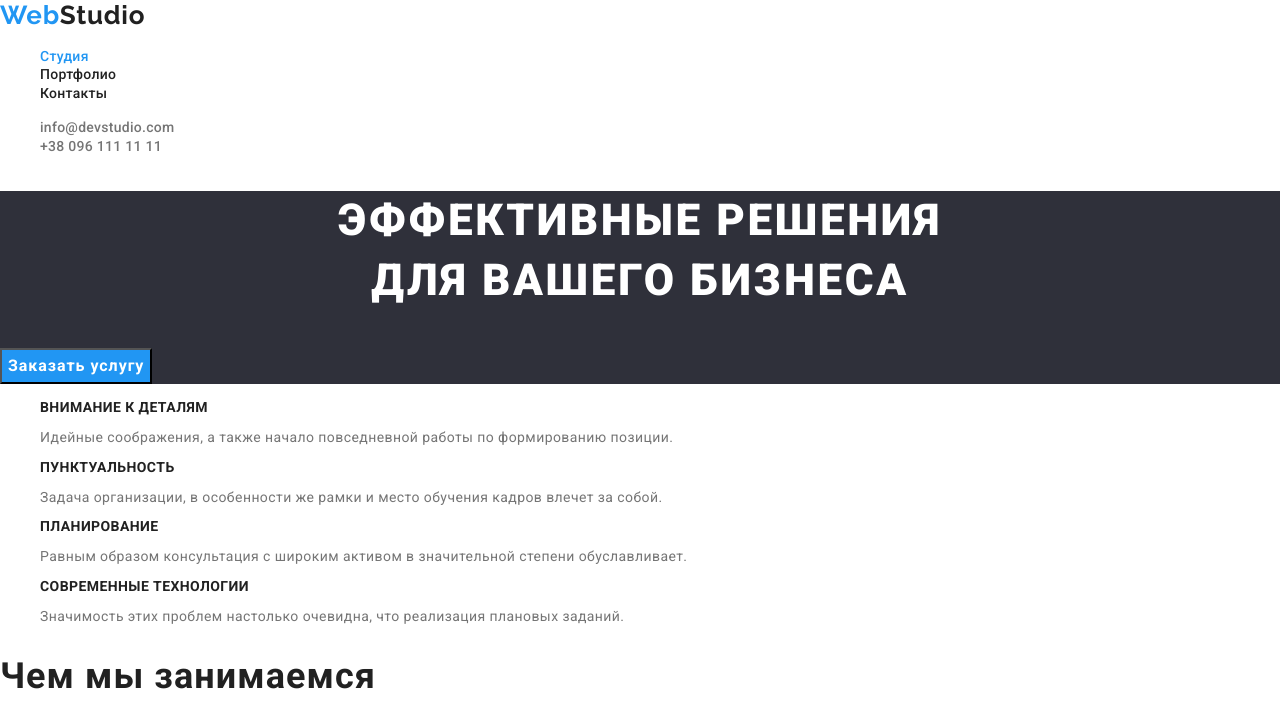
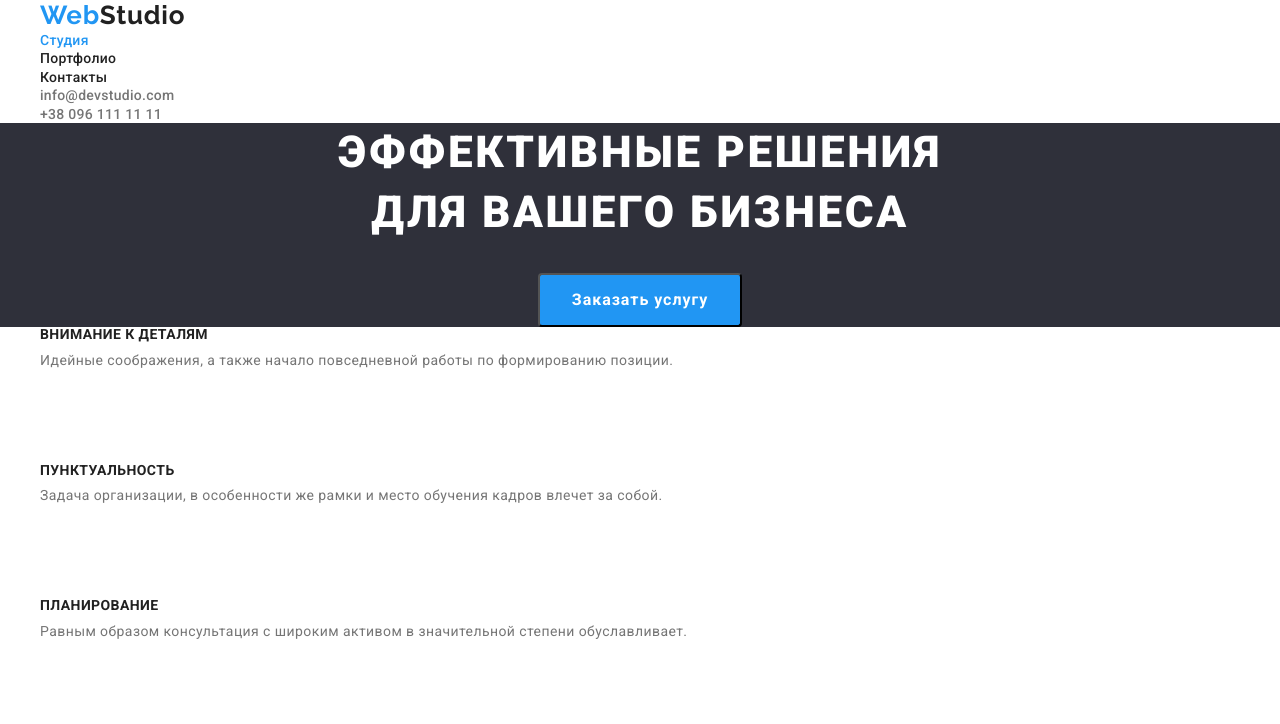
Before and after one commit to Ex0rc1st/goit-markup-hw-03, a plain HTML site: page index.html in a window 1280 px wide. Shown: the top 724 px of the page. Drawn offline with nearby package versions, Linux system fonts and the light colour scheme.

Commit message:
some css

```diff
--- a/css/styles.css
+++ b/css/styles.css
@@ -12,8 +12,25 @@ body {
   font-family: 'Roboto', sans-serif;
   color: var(--primary-text-color);
 }
+
+h1, h2, h3, p, ul {
+  padding: 0;
+  margin: 0;
+}
+
 .list {
+  padding: 0;
+  margin: 0;
   list-style: none;
+}
+
+.container {
+  margin-right: auto;
+  margin-left: auto;
+  width: 1230px;
+  padding-left: 15px;
+  padding-right: 15px;
+
 }
 
 /* Header */
@@ -57,6 +74,7 @@ body {
 
 .hero {
   background-color: var(--background-color);
+  text-align: center;
 }
 .hero-title {
   font-style: normal;
@@ -67,6 +85,8 @@ body {
   text-align: center;
   letter-spacing: 0.06em;
   text-transform: uppercase;
+
+  margin-bottom: 30px;
 }
 .btn {
   background-color: var(--action-color);
@@ -79,6 +99,12 @@ body {
   text-align: center;
   letter-spacing: 0.06em;
   cursor: pointer;
+
+  min-width: 200px;
+  min-height: 50px;
+
+  padding:  10px 32px;
+  border-radius: 4px;
 }
 .btn:focus {
 
@@ -94,6 +120,17 @@ body {
   letter-spacing: 0.03em;
   text-transform: uppercase;
   color: var(--secondary-text-color);
+
+  margin-bottom: 10px;
+}
+.peculiarities-text {
+  font-style: normal;
+  font-weight: 400;
+  font-size: 14px;
+  line-height: 1.14;
+  letter-spacing: 0.03em;
+
+  margin-bottom: 94px;
 }
 
 /* Our Work */
@@ -105,13 +142,9 @@ body {
   line-height: 1.17;
   color: var(--secondary-text-color);
   letter-spacing: 0.03em;
-}
-.peculiarities-text {
-  font-style: normal;
-  font-weight: 400;
-  font-size: 14px;
-  line-height: 1.14;
-  letter-spacing: 0.03em;
+  text-align: center;
+
+  margin-bottom: 50px;
 }
 
 /* Our Team */
@@ -125,6 +158,7 @@ body {
   line-height: 1.17;
   color: var(--secondary-text-color);
   letter-spacing: 0.03em;
+  text-align: center;
 }
 .our-team-name {
   font-style: normal;
@@ -192,6 +226,10 @@ body {
   letter-spacing: 0.03em;
   cursor: pointer;
   color: var(--secondary-text-color);
+  border-color: transparent;
+  border-radius: 4px;
+
+  padding: 6px 22px 6px 22px;
 }
 .portfolio-btn:hover {
   background-color: var(--action-color);
--- a/index.html
+++ b/index.html
@@ -23,6 +23,7 @@
   <body>
     <!--Header-->
       <header>
+        <div class="container">
           <nav>
           <a class="logo" href="./index.html"><span class="logo-span">Web</span>Studio</a>
           <ul class="list">
@@ -35,21 +36,22 @@
             <li><a class="link mail" href="mailto:info@devstudio.com">info@devstudio.com</a></li>
             <li><a class="link phone" href="tel:+380961111111">+38 096 111 11 11</a></li>
           </ul>
+        </div>
       </header>
     <!--main content-->
     <main>
       <!--секция "шапка"-->
-      <div>
       <section class="hero">
+        <div class="container">
           <h1 class="hero-title">
           Эффективные решения <br />
           для вашего бизнеса
           </h1>
           <button class="btn">Заказать услугу</button>
+        </div>
       </section>
-      </div>
       <!--секция "особенности"-->
-      <div>
+      <div class="container">
         <section class="peculiarities">
           <ul class="list">
             <li>
@@ -80,7 +82,7 @@
         </section>
       </div>
       <!--секция "чем мы занимаемся"-->
-      <div>
+      <div class="container">
         <section class="our-work">
           <h2 class="our-work-title">Чем мы занимаемся</h2>
           <ul class="list">
@@ -109,7 +111,7 @@
         </section>
       </div>
       <!--секция "наша команда"-->
-      <div>
+      <div class="container">
         <section class="our-team">
           <h2 class="our-team-title">Наша команда</h2>
           <ul class="list">
@@ -139,6 +141,7 @@
     </main>
     <!--Footer-->
     <footer class="footer">
+      <div class="container">
       <a class="logo-footer" href="./index.html"><span class="logo-span">Web</span>Studio</a>
       <address>
         <p class="address-text">г. Киев, пр-т Леси Украинки, 26</p>
@@ -146,6 +149,7 @@
           <li><a class="link footer" href="mailto:info@devstudio.com">info@devstudio.com</a></li>
           <li><a class="link footer" href="tel:+380961111111">+38 096 111 11 11</a></li>
         </ul>
+      </div>
       </address>
     </footer>
   </body>
```
Lines whose indentation alone changed are shown as unchanged.
